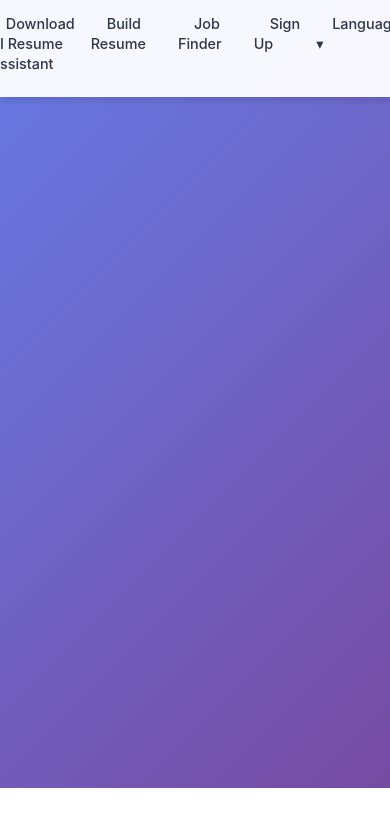
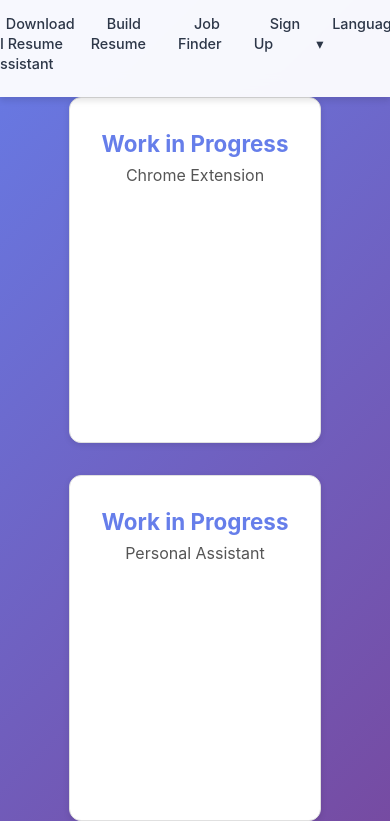
Before and after one commit to ujenniee/DubHacks, a browser extension: page assist.html in a window 390 px wide. Shown: the part 56-877 px from the top of the page. Before the commit the page ends 844 px from the top, so only its background shows below. Drawn offline with Linux system fonts and the light colour scheme.

Commit message:
commit pleaseeeeeeeeee

```diff
--- a/assist.html
+++ b/assist.html
@@ -3,15 +3,74 @@
 <head>
   <meta charset="UTF-8">
   <meta name="viewport" content="width=device-width, initial-scale=1.0">
-  <title>NextStep - Sign Up</title>
+  <title>NextStep - Assistant</title>
   <link rel="stylesheet" href="style.css">
+
+  <style>
+    /* --- Feature Boxes Section --- */
+    .feature-boxes {
+      display: flex;
+      justify-content: center;
+      align-items: center;
+      gap: 2rem;
+      flex-wrap: wrap;
+      min-height: calc(100vh - 120px); /* centers below navbar */
+      margin: 0 auto;
+      max-width: 1000px;
+      padding: 0 1rem;
+    }
+
+    .feature-box {
+      flex: 1 1 300px;
+      max-width: 400px;
+      background: #fff;
+      border: 1px solid #e0e0e0;
+      border-radius: 12px;
+      box-shadow: 0 2px 6px rgba(0,0,0,0.1);
+      padding: 2rem;
+      text-align: center;
+      transition: transform 0.2s ease, box-shadow 0.2s ease, border-color 0.2s ease;
+      cursor: default;
+    }
+
+    .feature-box:hover {
+      transform: translateY(-5px);
+      box-shadow: 0 6px 12px rgba(102, 126, 234, 0.25);
+      border-color: #667eea;
+    }
+
+    /* Clickable box */
+    .feature-box.link {
+      cursor: pointer;
+    }
+
+    .feature-box h3 {
+      font-size: 1.4rem;
+      margin-bottom: 0.5rem;
+      color: #667eea;
+    }
+
+    .feature-box p {
+      font-size: 1rem;
+      color: #555;
+    }
+
+    /* Responsive stacking */
+    @media (max-width: 700px) {
+      .feature-boxes {
+        flex-direction: column;
+        justify-content: center;
+      }
+    }
+  </style>
 </head>
+
 <body>
   <nav id="navbar">
     <div class="nav-container">
       <a href="home.html" class="logo">NextStep</a>
       <ul class="nav-links">
-                <li><a href="assist.html">Download AI Resume Assistant </a></li>
+        <li><a href="assist.html">Download AI Resume Assistant</a></li>
         <li><a href="buildResume.html">Build Resume</a></li>
         <li><a href="jobFinder.html">Job Finder</a></li>
         <li><a href="signUp.html">Sign Up</a></li>
@@ -23,9 +82,21 @@
             <li><a href="#">French</a></li>
           </ul>
         </li>
-
       </ul>
     </div>
   </nav>
+
+  <section class="feature-boxes">
+    <div class="feature-box">
+      <h3>Work in Progress</h3>
+      <p>Chrome Extension</p>
+    </div>
+
+    <!-- Clickable Personal Assistant box -->
+    <div class="feature-box link" onclick="window.location.href='backend/sidebar.html'">
+      <h3>Work in Progress</h3>
+      <p>Personal Assistant</p>
+    </div>
+  </section>
 </body>
 </html>
--- a/chrome/popup.js
+++ b/chrome/popup.js
@@ -68,12 +68,6 @@ async function translatePopupUI(lang) {
   const labelToggle = document.querySelector(".toggle-container label");
   const askButton = document.getElementById("openAI");
 
-  const texts = {
-    title: "Immigrant Assistant",
-    labelLang: "Language:",
-    labelToggle: "Enable Extension",
-    askButton: "Ask Assistant 💬",
-  };
 
   try {
     const [t1, t2, t3, t4] = await Promise.all([
--- a/style.css
+++ b/style.css
@@ -1466,4 +1466,47 @@ footer {
         padding: 0.5rem 1rem;
         font-size: 0.9rem;
     }
+
+    /* --- Feature Boxes Section --- */
+.feature-boxes {
+  display: flex;
+  justify-content: center;
+  align-items: center;
+  gap: 2rem;
+  flex-wrap: wrap;
+  min-height: calc(100vh - 120px); /* centers within viewport below navbar */
+  margin: 0 auto;
+  max-width: 1000px;
+  padding: 0 1rem;
 }
+
+.feature-box {
+  flex: 1 1 300px;
+  max-width: 400px;
+  background: #fff;
+  border: 1px solid #e0e0e0;
+  border-radius: 12px;
+  box-shadow: 0 2px 6px rgba(0,0,0,0.1);
+  padding: 2rem;
+  text-align: center;
+  transition: transform 0.2s ease, box-shadow 0.2s ease, border-color 0.2s ease;
+}
+
+.feature-box:hover {
+  transform: translateY(-5px);
+  box-shadow: 0 6px 12px rgba(102, 126, 234, 0.25);
+  border-color: #667eea;
+}
+
+.feature-box h3 {
+  font-size: 1.4rem;
+  margin-bottom: 0.5rem;
+  color: #667eea;
+}
+
+.feature-box p {
+  font-size: 1rem;
+  color: #555;
+}
+
+}
```
Also changed, not shown: backend/server.js (+11 -2 lines). Lines whose indentation alone changed are shown as unchanged.
